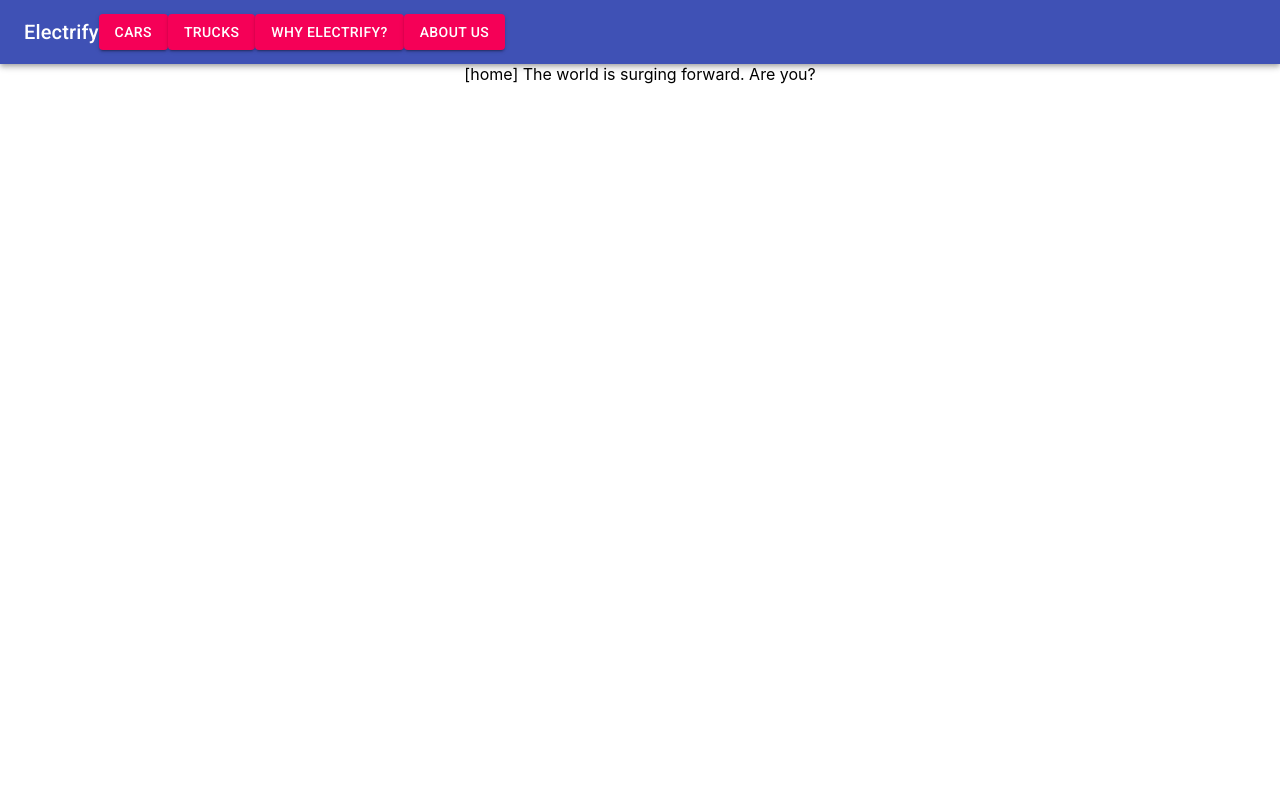
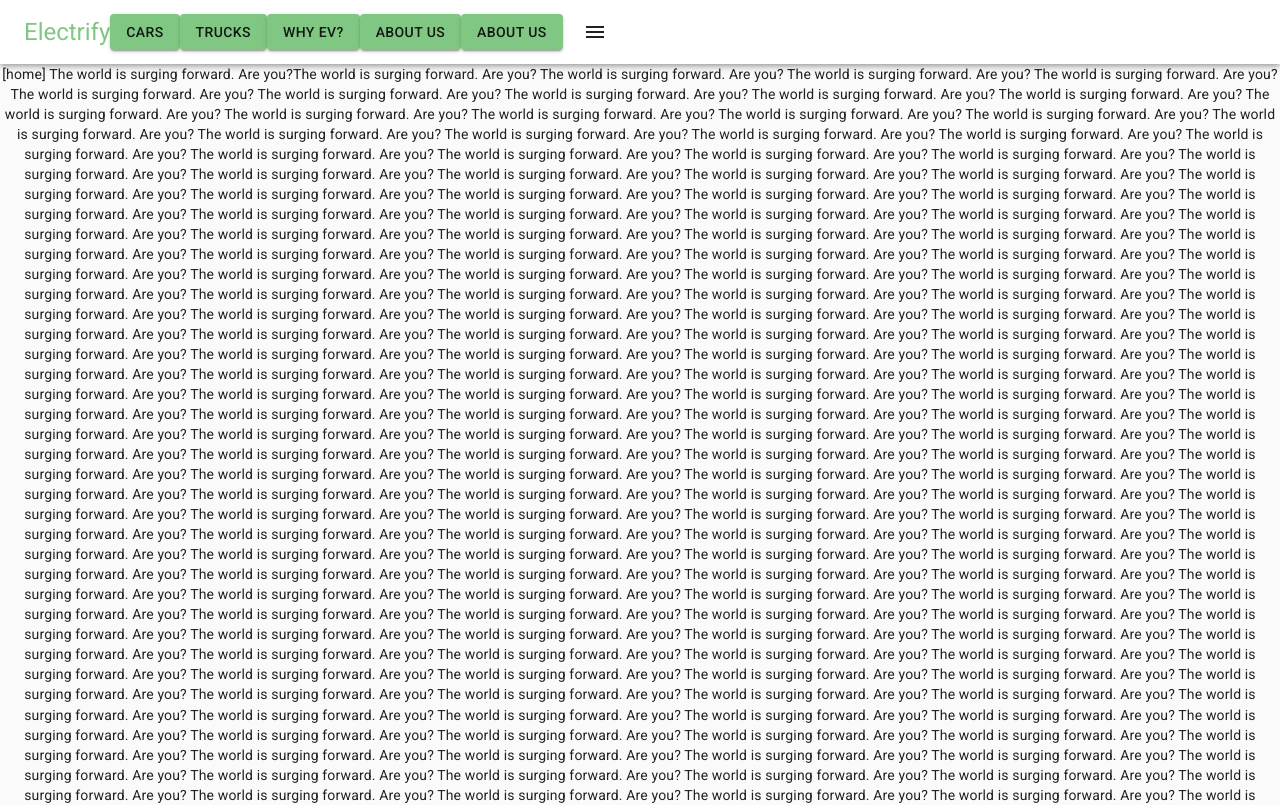
Before and after one commit to MattLong34/electrify-frontend, a React (Create React App) app: page / in a window 1280 px wide. Shown: the top 805 px of the page. Built offline with nearby package versions, Linux system fonts and the light colour scheme.

Commit message:
add firebase

```diff
--- a/package.json
+++ b/package.json
@@ -5,6 +5,7 @@
   "dependencies": {
     "@material-ui/core": "^4.11.0",
     "@material-ui/icons": "^4.9.1",
+    "@material-ui/styles": "^4.10.0",
     "@testing-library/jest-dom": "^4.2.4",
     "@testing-library/react": "^9.3.2",
     "@testing-library/user-event": "^7.1.2",
--- a/src/App.js
+++ b/src/App.js
@@ -1,18 +1,24 @@
 import React from 'react';
+import { createMuiTheme, makeStyles, ThemeProvider } from '@material-ui/core/styles';
+import theme from './components/Theme'
 import './App.css';
 import Home from './pages/Home'
 import About from './pages/About'
 import Header from './components/Header'
+import TestHeader from './components/TestHeader'
 import { Route, Switch } from 'react-router-dom'
+
 
 function App() {
   return (
     <div className="App">
-      <Header />
-      <Switch>
-        <Route exact path="/" component={Home} />
-        <Route exact path="/about/" component={About} />
-      </Switch>
+      <ThemeProvider theme={theme}>
+        <TestHeader />
+        <Switch>
+          <Route exact path="/" component={Home} />
+          <Route exact path="/about/" component={About} />
+        </Switch>
+      </ThemeProvider>
     </div>
   );
 }
--- a/src/components/Header.js
+++ b/src/components/Header.js
@@ -1,103 +1,172 @@
-import React from 'react';
-import { makeStyles, useTheme } from '@material-ui/core/styles';
-import useMediaQuery from '@material-ui/core/useMediaQuery';
-import AppBar from '@material-ui/core/AppBar';
-import Toolbar from '@material-ui/core/Toolbar';
-import Typography from '@material-ui/core/Typography';
-import IconButton from '@material-ui/core/IconButton';
-import MenuIcon from '@material-ui/icons/Menu';
-import MenuItem from '@material-ui/core/MenuItem';
-import Menu from '@material-ui/core/Menu';
-import Button from '@material-ui/core/Button';
-import {Link} from 'react-router-dom'
+// import React from 'react';
+// import { makeStyles, useTheme } from '@material-ui/core/styles';
+// import useMediaQuery from '@material-ui/core/useMediaQuery';
+// import AppBar from '@material-ui/core/AppBar';
+// import Toolbar from '@material-ui/core/Toolbar';
+// import Typography from '@material-ui/core/Typography';
+// import IconButton from '@material-ui/core/IconButton';
+// import MenuIcon from '@material-ui/icons/Menu';
+// import MenuItem from '@material-ui/core/MenuItem';
+// import Menu from '@material-ui/core/Menu';
+// import Button from '@material-ui/core/Button';
+// import {Link} from 'react-router-dom'
 
-const useStyles = makeStyles((theme) => ({
-  root: {
-    flexGrow: 1,
-  },
-  menuButton: {
-    marginRight: theme.spacing(2),
-  },
-  title: {
-      [theme.breakpoints.down('xs')]: {
-        flexGrow: 1
-      },
-      headerOptions: {
-          display: "flex",
-          flex: 1,
-          justifyContent: "space-evenly"
-      }
-  }
-}));
 
-export default function Header() {
-  const classes = useStyles();
-  const [anchorEl, setAnchorEl] = React.useState(null);
-  const open = Boolean(anchorEl);
-  const theme = useTheme();
-  const isMobile = useMediaQuery(theme.breakpoints.down('xs'));
+// import PropTypes from 'prop-types';
+// import CssBaseline from '@material-ui/core/CssBaseline';
+// import useScrollTrigger from '@material-ui/core/useScrollTrigger';
+// import Box from '@material-ui/core/Box';
+// import Container from '@material-ui/core/Container';
+// import Fab from '@material-ui/core/Fab';
+// import KeyboardArrowUpIcon from '@material-ui/icons/KeyboardArrowUp';
+// import Zoom from '@material-ui/core/Zoom';
 
-  const handleMenu = (event) => {
-    setAnchorEl(event.currentTarget);
-  };
+// // const useStyles = makeStyles((theme) => ({
+// //   root: {
+// //     position: 'fixed',
+// //     bottom: theme.spacing(2),
+// //     right: theme.spacing(2),
+// //   },
+// // }));
 
-  const handleClose = () => {
-    setAnchorEl(null);
-  };
+// function ScrollTop(props) {
+//   const { children, window } = props;
+//   const classes = useStyles();
+//   // Note that you normally won't need to set the window ref as useScrollTrigger
+//   // will default to window.
+//   // This is only being set here because the demo is in an iframe.
+//   const trigger = useScrollTrigger({
+//     target: window ? window() : undefined,
+//     disableHysteresis: true,
+//     threshold: 100,
+//   });
 
-  return (
-    <div className={classes.root}>
-      <AppBar position="static">
-        <Toolbar>
-          <Typography variant="h6" className={classes.title}>
-            Electrify
-          </Typography>
-            <div>
-                { isMobile ? (
-                <>
-                <IconButton
-                     edge="start"
-                     className={classes.menuButton}
-                     color="inherit"
-                     aria-label="menu"
-                     onClick={handleMenu}
-                     >
-                 <MenuIcon />
-               </IconButton>
-                   <Menu
-                     id="menu-appbar"
-                     anchorEl={anchorEl}
-                     anchorOrigin={{
-                       vertical: 'top',
-                       horizontal: 'right',
-                     }}
-                     keepMounted
-                     transformOrigin={{
-                       vertical: 'top',
-                       horizontal: 'right',
-                     }}
-                     open={open}
-                     onClose={handleClose}
-                   >
-                     <MenuItem onClick={handleClose} component={Link} to="/">Home</MenuItem>
-                     <MenuItem onClick={handleClose} component={Link} to="/">Cars</MenuItem>
-                     <MenuItem onClick={handleClose} component={Link} to="/">Trucks</MenuItem>
-                     <MenuItem onClick={handleClose} component={Link} to="/">Why Electrify?</MenuItem>
-                     <MenuItem onClick={handleClose} component={Link} to="/about/">About</MenuItem>
-                   </Menu>
-                   </>)
-                   : (
-                    <div className={classes.headerOptions}>
-                        <Button variant="contained" color="secondary">Cars</Button>
-                        <Button variant="contained" color="secondary">Trucks</Button>
-                        <Button variant="contained" color="secondary">Why Electrify?</Button>
-                        <Button variant="contained" color="secondary" onClick={handleClose} component={Link} to="/about/">About Us</Button>
-                    </div>
-                )
-            }
-            </div>
-        </Toolbar>
-      </AppBar>
-    </div>
-  );
-}
+//   const handleClick = (event) => {
+//     const anchor = (event.target.ownerDocument || document).querySelector('#back-to-top-anchor');
+
+//     if (anchor) {
+//       anchor.scrollIntoView({ behavior: 'smooth', block: 'center' });
+//     }
+//   };
+
+//   return (
+//     <Zoom in={trigger}>
+//       <div onClick={handleClick} role="presentation" className={classes.root}>
+//         {children}
+//       </div>
+//     </Zoom>
+//   );
+// }
+
+
+
+
+
+// const useStyles = makeStyles((theme) => ({
+//   root: {
+//     flexGrow: 1,
+//   },
+//   menuButton: {
+//     marginRight: theme.spacing(2),
+//   },
+//   title: {
+//       [theme.breakpoints.down('xs')]: {
+//         flexGrow: 1
+//       },
+//       headerOptions: {
+//           display: "flex",
+//           flex: 1,
+//           justifyContent: "space-evenly"
+//       }
+//   }
+// }));
+
+// export default function Header() {
+//   const classes = useStyles();
+//   const [anchorEl, setAnchorEl] = React.useState(null);
+//   const open = Boolean(anchorEl);
+//   const theme = useTheme();
+//   const isMobile = useMediaQuery(theme.breakpoints.down('xs'));
+
+//   const handleMenu = (event) => {
+//     setAnchorEl(event.currentTarget);
+//   };
+
+//   const handleClose = () => {
+//     setAnchorEl(null);
+//   };
+
+//   return (
+//     <div className={classes.root}>
+//     {/* <CssBaseline /> */}
+//       <AppBar position="static">
+//         <Toolbar id="back-to-top-anchor">
+//           <Typography variant="h6" className={classes.title}>
+//             Electrify
+//           </Typography>
+//             <div>
+//                 { isMobile ? (
+//                 <>
+//                 <IconButton
+//                      edge="start"
+//                      className={classes.menuButton}
+//                      color="inherit"
+//                      aria-label="menu"
+//                      onClick={handleMenu}
+//                      >
+//                  <MenuIcon />
+//                </IconButton>
+//                    <Menu
+//                      id="menu-appbar"
+//                      anchorEl={anchorEl}
+//                      anchorOrigin={{
+//                        vertical: 'top',
+//                        horizontal: 'right',
+//                      }}
+//                      keepMounted
+//                      transformOrigin={{
+//                        vertical: 'top',
+//                        horizontal: 'right',
+//                      }}
+//                      open={open}
+//                      onClose={handleClose}
+//                    >
+//                      <MenuItem onClick={handleClose} component={Link} to="/">Home</MenuItem>
+//                      <MenuItem onClick={handleClose} component={Link} to="/">Cars</MenuItem>
+//                      <MenuItem onClick={handleClose} component={Link} to="/">Trucks</MenuItem>
+//                      <MenuItem onClick={handleClose} component={Link} to="/">Why Electrify?</MenuItem>
+//                      <MenuItem onClick={handleClose} component={Link} to="/about/">About</MenuItem>
+//                    </Menu>
+//                    </>)
+//                    : (
+//                     <div className={classes.headerOptions}>
+//                         <Button variant="contained" color="secondary">Cars</Button>
+//                         <Button variant="contained" color="secondary">Trucks</Button>
+//                         <Button variant="contained" color="secondary">Why Electrify?</Button>
+//                         <Button variant="contained" color="secondary" onClick={handleClose} component={Link} to="/about/">About Us</Button>
+//                     </div>
+//                 )
+//             }
+//             </div>
+//         </Toolbar>
+//       </AppBar>
+//       <Container>
+//         <Box my={2}>
+//           {[...new Array(12)]
+//             .map(
+//               () => `Cras mattis consectetur purus sit amet fermentum.
+// Cras justo odio, dapibus ac facilisis in, egestas eget quam.
+// Morbi leo risus, porta ac consectetur ac, vestibulum at eros.
+// Praesent commodo cursus magna, vel scelerisque nisl consectetur et.`,
+//             )
+//             .join('\n')}
+//         </Box>
+//       </Container>
+//       <ScrollTop {...props}>
+//         <Fab color="secondary" size="small" aria-label="scroll back to top">
+//           <KeyboardArrowUpIcon />
+//         </Fab>
+//       </ScrollTop>
+//     </div>
+//   );
+// }
--- /dev/null
+++ b/src/components/TestHeader.js
@@ -0,0 +1,109 @@
+import React from 'react';
+import PropTypes from 'prop-types';
+import AppBar from '@material-ui/core/AppBar';
+import Toolbar from '@material-ui/core/Toolbar';
+import Typography from '@material-ui/core/Typography';
+import { makeStyles } from '@material-ui/core/styles';
+import CssBaseline from '@material-ui/core/CssBaseline';
+import useScrollTrigger from '@material-ui/core/useScrollTrigger';
+import Box from '@material-ui/core/Box';
+import Container from '@material-ui/core/Container';
+import Fab from '@material-ui/core/Fab';
+import KeyboardArrowUpIcon from '@material-ui/icons/KeyboardArrowUp';
+import Zoom from '@material-ui/core/Zoom';
+import Button from '@material-ui/core/Button';
+import Menu from '@material-ui/core/Menu';
+import MenuItem from '@material-ui/core/MenuItem';
+import {Link} from 'react-router-dom'
+import MenuIcon from '@material-ui/icons/Menu';
+
+
+
+
+
+const useStyles = makeStyles((theme) => ({
+  root: {
+    position: 'fixed',
+    bottom: theme.spacing(2),
+    right: theme.spacing(2),
+  },
+}));
+
+function ScrollTop(props) {
+  const { children } = props;
+  const classes = useStyles();
+
+  const trigger = useScrollTrigger({
+    disableHysteresis: true,
+    threshold: 0,
+  });
+
+  const handleClick = (event) => {
+    const anchor = (event.target.ownerDocument || document).querySelector('#back-to-top-anchor');
+
+    if (anchor) {
+      anchor.scrollIntoView({ behavior: 'smooth', block: 'center' });
+    }
+  };
+
+  return (
+    <Zoom in={trigger}>
+      <div onClick={handleClick} role="presentation" className={classes.root}>
+        {children}
+      </div>
+    </Zoom>
+  );
+}
+
+
+
+export default function BackToTop(props) {
+    const [anchorEl, setAnchorEl] = React.useState(null);
+
+  const handleClick = (event) => {
+    setAnchorEl(event.currentTarget);
+  };
+
+  const handleClose = () => {
+    setAnchorEl(null);
+  };
+  return (
+    <React.Fragment>
+      <CssBaseline />
+      <AppBar color="w">
+        <Toolbar>
+          <Typography variant="h5" color="primary">Electrify</Typography>
+          <Button variant="contained" color="primary">Cars</Button>
+          <Button variant="contained" color="primary">Trucks</Button>
+          <Button variant="contained" color="primary">Why EV?</Button>
+          <Button variant="contained" color="primary">About Us</Button>
+          <Button variant="contained" color="primary">About Us</Button>
+
+          <Button aria-controls="simple-menu" aria-haspopup="true" onClick={handleClick}>
+        <MenuIcon />
+        </Button>
+        <Menu
+        id="simple-menu"
+        anchorEl={anchorEl}
+        keepMounted
+        open={Boolean(anchorEl)}
+        onClose={handleClose}
+        >
+        <MenuItem onClick={handleClose} component={Link} to="/">Home</MenuItem>
+        <MenuItem onClick={handleClose} component={Link} to="/">Cars</MenuItem>
+        <MenuItem onClick={handleClose} component={Link} to="/">Trucks</MenuItem>
+        <MenuItem onClick={handleClose} component={Link} to="/">Why EV?</MenuItem>
+        <MenuItem onClick={handleClose} component={Link} to="/about/">About Us</MenuItem>
+        </Menu>
+
+        </Toolbar>
+      </AppBar>
+      <Toolbar id="back-to-top-anchor" />
+      <ScrollTop {...props}>
+        <Fab color="secondary" size="small" aria-label="scroll back to top">
+          <KeyboardArrowUpIcon />
+        </Fab>
+      </ScrollTop>
+    </React.Fragment>
+  );
+}
--- /dev/null
+++ b/src/components/Theme.js
@@ -0,0 +1,19 @@
+import { createMuiTheme } from '@material-ui/core/styles';
+
+const lightGreen = '#81c784'
+const lightOrange = '#ffb74d'
+
+export default createMuiTheme({
+  palette: {
+    common: {
+        green: `${lightGreen}`,
+        orange: `${lightOrange}`,
+    },
+    primary: {
+        main: `${lightGreen}`,
+    },
+    secondary: {
+        main: `${lightOrange}`
+    }
+  },
+});
--- a/src/pages/About.js
+++ b/src/pages/About.js
@@ -8,7 +8,7 @@
 export default function About() {
     return (
     <div>
-        hello from the about page
+        About Electrify
     </div>
     )
 }
--- a/src/pages/Home.js
+++ b/src/pages/Home.js
@@ -9,6 +9,15 @@
     return (
     <div>
         [home] The world is surging forward. Are you?
+
+        {[...new Array(120)]
+            .map(
+              () => `The world is surging forward. Are you? The world is surging forward. Are you?
+              The world is surging forward. Are you? The world is surging forward. Are you?
+              The world is surging forward. Are you? The world is surging forward. Are you?
+              The world is surging forward. Are you? The world is surging forward. Are you? `,
+            )
+            .join('\n')}
     </div>
     )
 }
```
Also changed, not shown: firebase.json (added), 1 other file (tests, documents, lock files or other folders).
